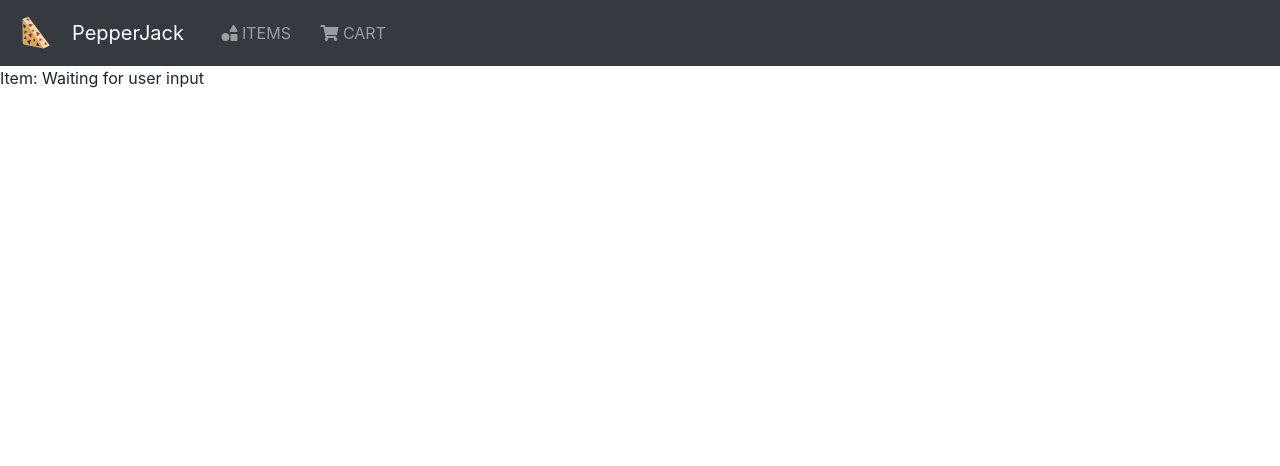
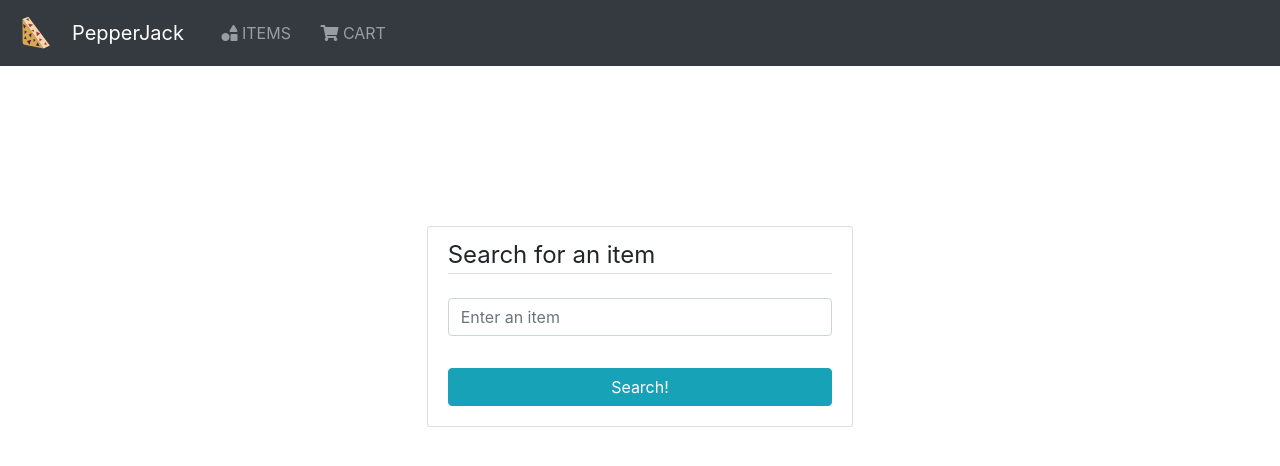
Before and after one commit to klxu03/StoreScanner, a Flask app: page /item in a window 1280 px wide. Shown: the top 466 px of the page. Run offline with Flask 2, Linux system fonts and the light colour scheme; some libraries are stand-ins or nearby versions.

Commit message:
item search

```diff
--- /dev/null
+++ b/flask_app/store/form.py
@@ -0,0 +1,10 @@
+# Import flask forms from flask_wtf
+from flask_wtf import FlaskForm
+# Import the types of feilds that we want to have, a string, password, submit and boolean feild
+from wtforms import StringField, SubmitField
+
+# Create a new object that inherits the flaskform properties, we want to add our additional attributes that this object should have
+class ItemForm(FlaskForm):
+    item = StringField('Item', render_kw={"placeholder": "Enter an item"})
+   # Add a submit feild
+    submit = SubmitField('Search!')
--- a/flask_app/store/routes.py
+++ b/flask_app/store/routes.py
@@ -1,5 +1,6 @@
 from store import app
-from flask import render_template, url_for, session
+from flask import render_template, url_for, session, request
+from store.form import ItemForm
 # Import sessions
 from flask_session import Session
 
@@ -18,9 +19,13 @@ sess.init_app(app)
 def getInfo(name):
     return render_template("item.html", info=items[name]) if name in items else render_template("item.html", info={"name":"Unknown item"})
 
-@app.route('/item')
+@app.route('/item', methods=['GET', 'POST'])
 def item():
-    return render_template("item.html", info={"name":"Waiting for user input"})
+    itemForm = ItemForm()
+    if itemForm.validate_on_submit():
+        usrItem = request.form['item']
+        print(usrItem)
+    return render_template("itemSearch.html", form=itemForm)
 
 @app.route('/additem/<item>')
 def additem(item):
--- a/flask_app/store/static/main.css
+++ b/flask_app/store/static/main.css
@@ -36,3 +36,11 @@
     from { opacity: 0; }
     to   { opacity: 1; }
 }
+.login-form{
+    background: #ffffff;
+    padding: 10px 20px 20px;
+    border: 1px solid #dddddd;
+    border-radius: 3px;
+    margin-bottom: 20px;
+    margin-top: 160px;
+}
--- /dev/null
+++ b/flask_app/store/templates/itemSearch.html
@@ -0,0 +1,15 @@
+{% extends "layout.html" %}
+{% block item %}
+<div class="col-md-4 offset-md-4 login-form">
+    <form method="POST" action="{{ url_for('item') }}">
+        {{ form.csrf_token }}
+        <fieldset class="form-group">
+            <legend class="border-bottom mb-4">Search for an item</legend>
+            <div class="form-group">
+                {{ form.item(class="form-control form-contol-lg")}}
+            </div>
+        </fieldset>
+        {{ form.submit(class="btn btn-info btn-block", id='submit') }}
+    </form>
+</div>
+{% endblock %}
```
Also changed, not shown: 1 other file.
